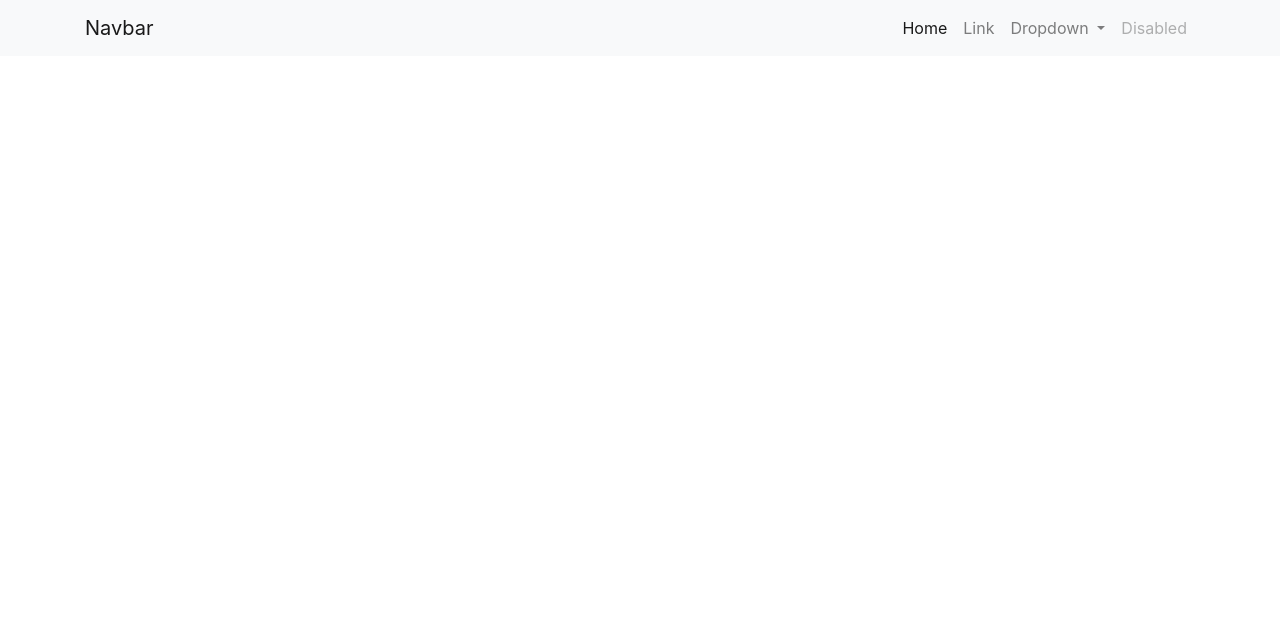
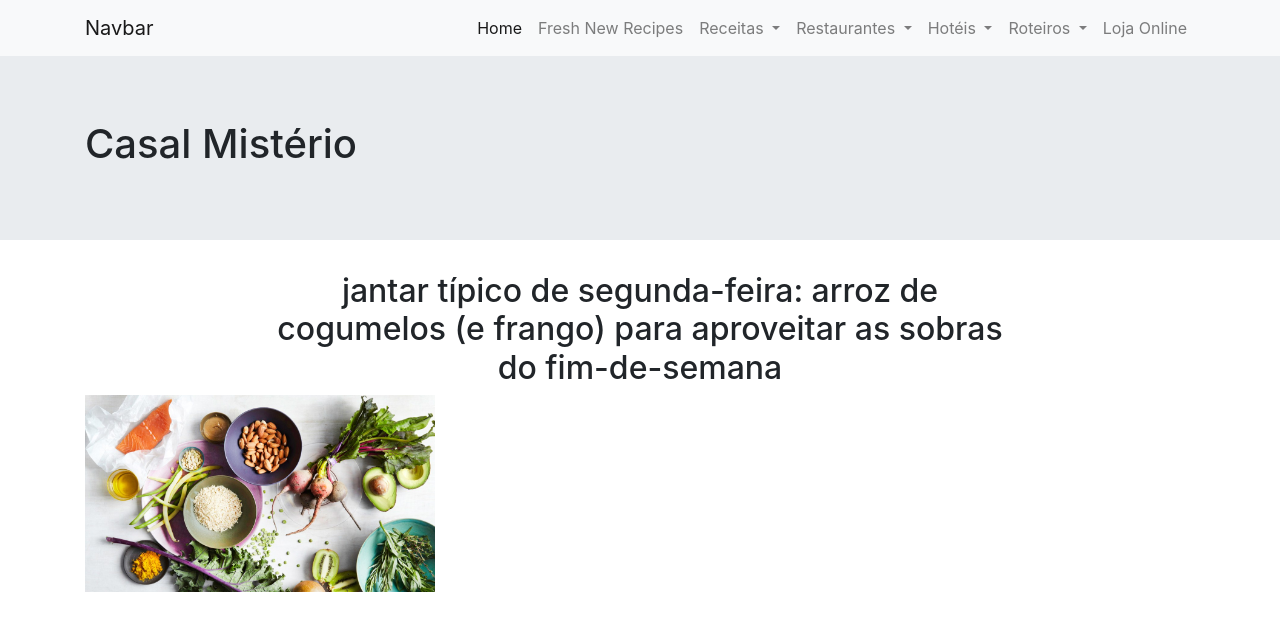
Before and after one commit to BrunaBibs/creating-my-first-website, a plain HTML site: page index.html in a window 1280 px wide. Drawn offline with nearby package versions, Linux system fonts and the light colour scheme.

Commit message:
added several dropdowns, h1, h2 andsome styling

```diff
--- a/index.html
+++ b/index.html
@@ -38,12 +38,12 @@
           <div class="collapse navbar-collapse" id="navbarSupportedContent">
             <ul class="navbar-nav ml-lg-auto">
               <li class="nav-item active">
-                <a class="nav-link" href="#"
+                <a class="nav-link" href="#home"
                   >Home <span class="sr-only">(current)</span></a
                 >
               </li>
               <li class="nav-item">
-                <a class="nav-link" href="#">Link</a>
+                <a class="nav-link" href="#recipes">Fresh New Recipes</a>
               </li>
               <li class="nav-item dropdown">
                 <a
@@ -55,29 +55,114 @@
                   aria-haspopup="true"
                   aria-expanded="false"
                 >
-                  Dropdown
+                  Receitas
                 </a>
                 <div class="dropdown-menu" aria-labelledby="navbarDropdown">
-                  <a class="dropdown-item" href="#">Action</a>
-                  <a class="dropdown-item" href="#">Another action</a>
-                  <div class="dropdown-divider"></div>
-                  <a class="dropdown-item" href="#">Something else here</a>
+                  <a class="dropdown-item" href="#">LIGHT</a>
+                  <a class="dropdown-item" href="#">NÃO TÃO LIGHT</a>
+                  <a class="dropdown-item" href="#">PARA A DESGRAÇA</a>
+                </div>
+              </li>
+              <li class="nav-item dropdown">
+                <a
+                  class="nav-link dropdown-toggle"
+                  href="#"
+                  id="navbarDropdown"
+                  role="button"
+                  data-toggle="dropdown"
+                  aria-haspopup="true"
+                  aria-expanded="false"
+                >
+                  Restaurantes
+                </a>
+                <div class="dropdown-menu" aria-labelledby="navbarDropdown">
+                  <a class="dropdown-item" href="#">LISBOA</a>
+                  <a class="dropdown-item" href="#">PORTO</a>
+                  <a class="dropdown-item" href="#">ALGARVE</a>
+                  <a class="dropdown-item" href="#">ALENTEJO</a>
+                  <a class="dropdown-item" href="#">NORTE</a>
+                  <a class="dropdown-item" href="#">LÁ FORA</a>
+                </div>
+              </li>
+              <li class="nav-item dropdown">
+                <a
+                  class="nav-link dropdown-toggle"
+                  href="#"
+                  id="navbarDropdown"
+                  role="button"
+                  data-toggle="dropdown"
+                  aria-haspopup="true"
+                  aria-expanded="false"
+                >
+                  Hotéis
+                </a>
+                <div class="dropdown-menu" aria-labelledby="navbarDropdown">
+                  <a class="dropdown-item" href="#">NORTE</a>
+                  <a class="dropdown-item" href="#">CENTRO</a>
+                  <a class="dropdown-item" href="#">SUL</a>
+                  <a class="dropdown-item" href="#">ILHAS</a>
+                  <a class="dropdown-item" href="#">LÁ FORA</a>
+                </div>
+              </li>
+              <li class="nav-item dropdown">
+                <a
+                  class="nav-link dropdown-toggle"
+                  href="#"
+                  id="navbarDropdown"
+                  role="button"
+                  data-toggle="dropdown"
+                  aria-haspopup="true"
+                  aria-expanded="false"
+                >
+                  Roteiros
+                </a>
+                <div class="dropdown-menu" aria-labelledby="navbarDropdown">
+                  <a class="dropdown-item" href="#">Cá Dentro</a>
+                  <a class="dropdown-item" href="#">Lá fora</a>
                 </div>
               </li>
               <li class="nav-item">
-                <a
-                  class="nav-link disabled"
-                  href="#"
-                  tabindex="-1"
-                  aria-disabled="true"
-                  >Disabled</a
-                >
+                <a class="nav-link" href="#recipes">Loja Online</a>
               </li>
             </ul>
           </div>
         </div>
       </nav>
     </header>
+    <div class="jumbotron jumbotron-fluid height100p banner" id="home">
+      <div class="container h100">
+        <div class="contentBox h100">
+          <div>
+            <h1>
+              Casal Mistério
+            </h1>
+          </div>
+        </div>
+      </div>
+    </div>
+    <section class="sec1" id="recipes">
+      <div class="container">
+        <div class="row">
+          <div class="offset-sm-2 col-sm-8">
+            <div class="headerText text-center">
+              <h2>
+                jantar típico de segunda-feira: arroz de cogumelos (e frango)
+                para aproveitar as sobras do fim-de-semana
+              </h2>
+            </div>
+          </div>
+        </div>
+        <div class="row">
+          <div class="col-sm-4">
+            <div class="placeBox">
+              <div class="imgBx">
+                <img src="imgs/healthy.jpg" alt="healthy" class="img-fluid" />
+              </div>
+            </div>
+          </div>
+        </div>
+      </div>
+    </section>
     <script
       src="https://code.jquery.com/jquery-3.5.1.slim.min.js"
       integrity="sha384-DfXdz2htPH0lsSSs5nCTpuj/zy4C+OGpamoFVy38MVBnE+IbbVYUew+OrCXaRkfj"
```
